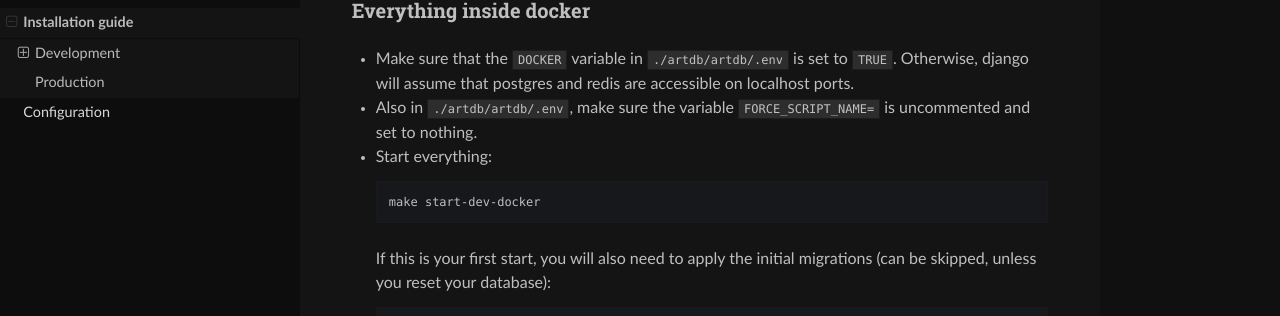
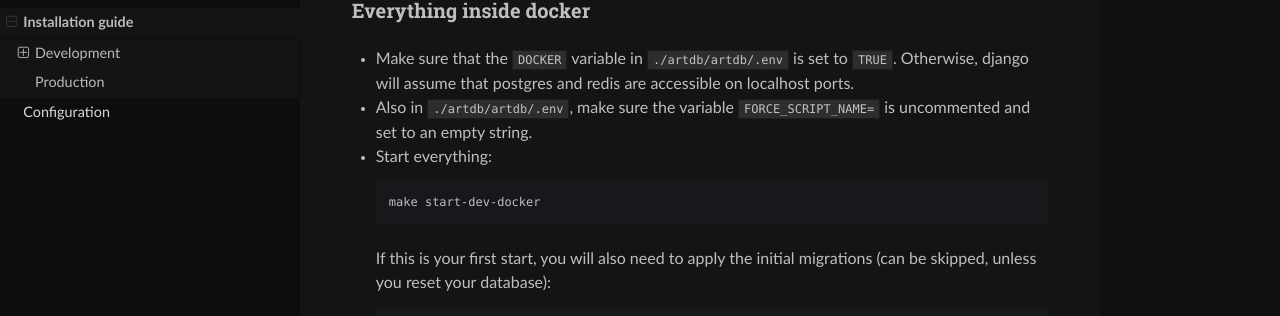
Before and after one commit to base-angewandte/image-backend, a Sphinx documentation site: the page built from docs/install.md, in a window 1280 px wide and 900 px high, scrolled down 815 px. Shown: the part 160-476 px from the top of the window. Built offline with Sphinx 7.4.7 and the Read the Docs theme 2.0.0, drawn with Linux system fonts in a browser that asks for light colours.

Commit message:
docs(api): update definition

```diff
--- a/docs/install.md
+++ b/docs/install.md
@@ -51,7 +51,7 @@ subsections.
 - Make sure that the `DOCKER` variable in `./artdb/artdb/.env` is set to
   `TRUE`. Otherwise, django will assume that postgres and redis are accessible
   on localhost ports.
-- Also in `./artdb/artdb/.env`, make sure the variable `FORCE_SCRIPT_NAME=` is uncommented and set to nothing.
+- Also in `./artdb/artdb/.env`, make sure the variable `FORCE_SCRIPT_NAME=` is uncommented and set to an empty string.
 
 - Start everything:
 
```
